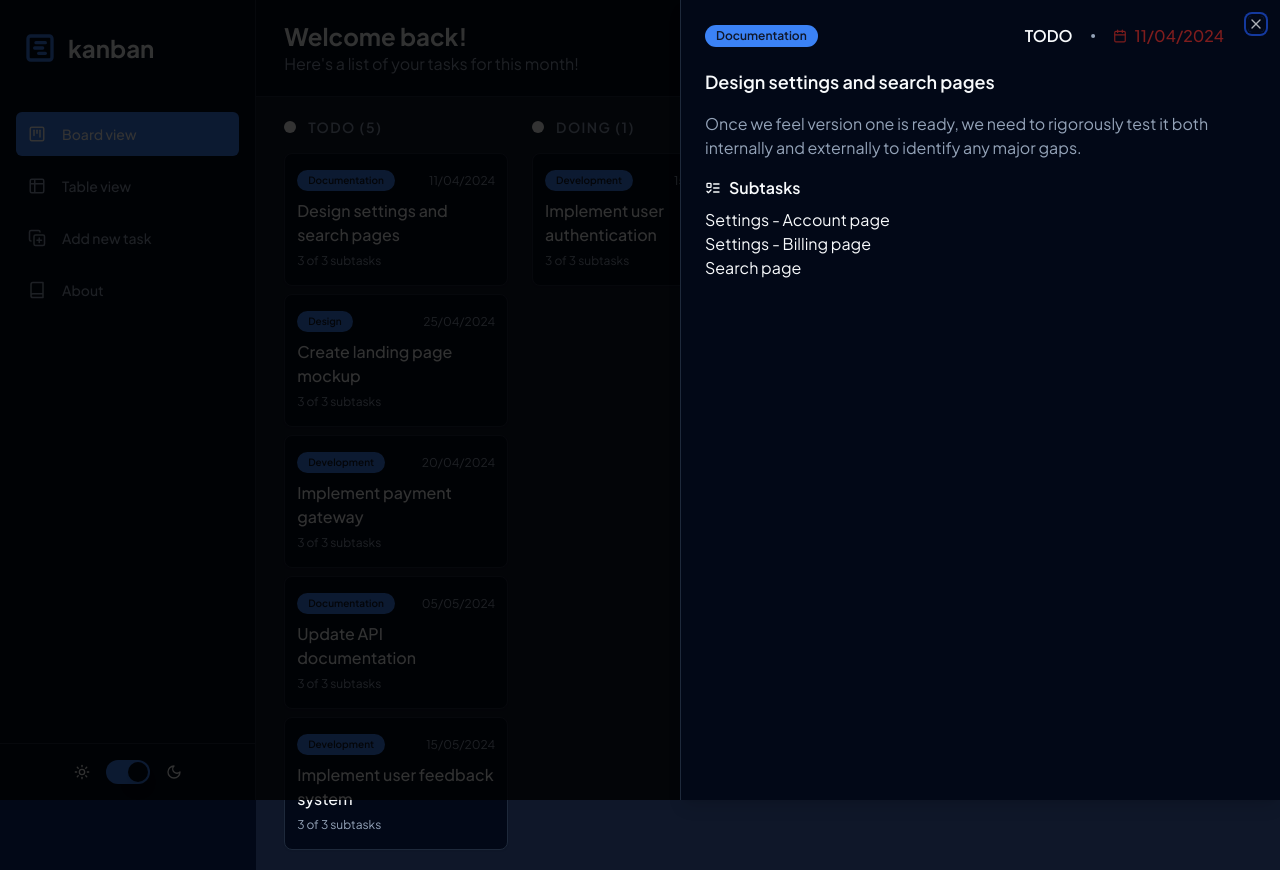
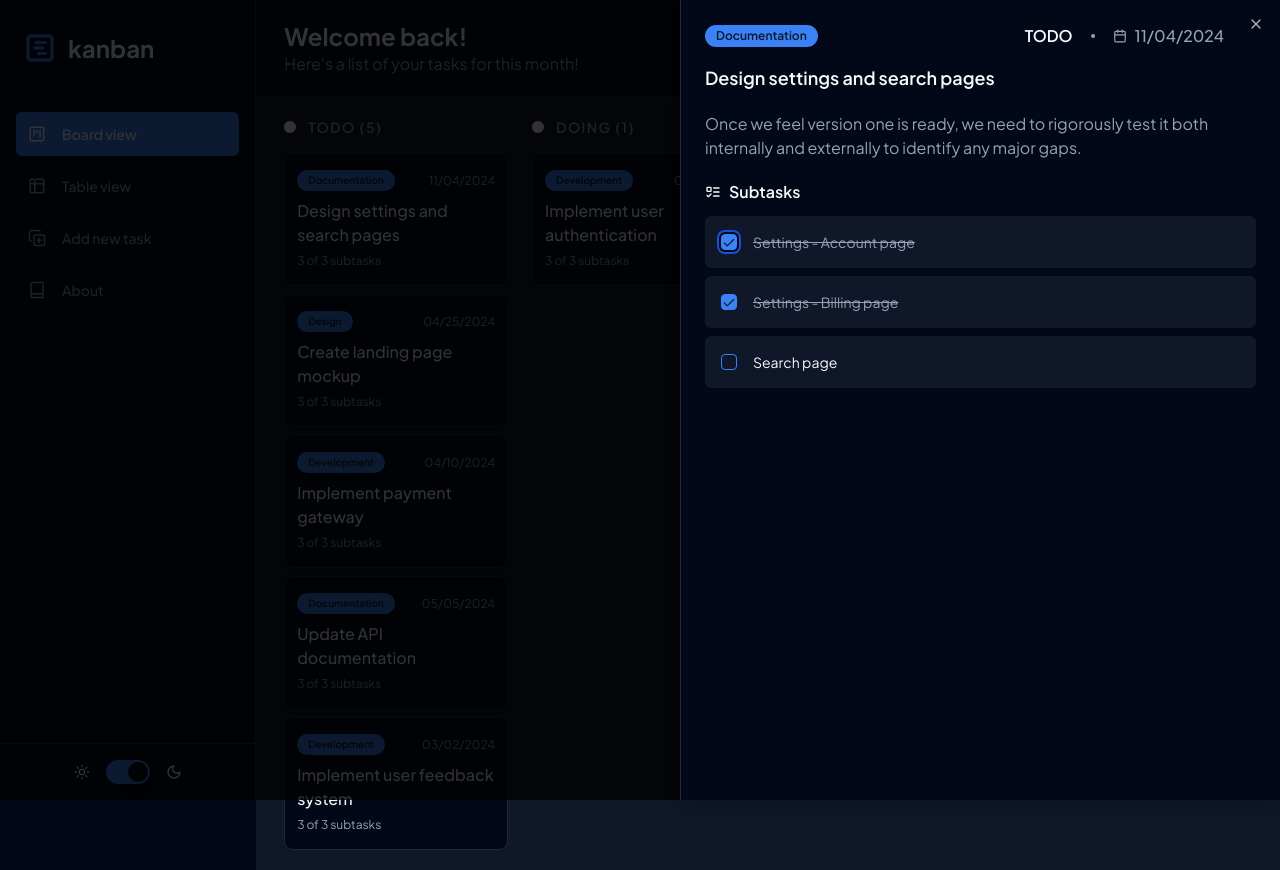
Before and after one commit to kimhuy011199/react-kanban, a React (Vite) app: page / in a window 1280 px wide. Both pictures are taken after a click on the element 396 px from the left and 219 px from the top of the page. Built offline with nearby package versions, Linux system fonts and the light colour scheme.

Commit message:
Handle check subtask item

```diff
--- a/src/components/DetailTodoSheet.tsx
+++ b/src/components/DetailTodoSheet.tsx
@@ -3,6 +3,7 @@ import {
   Sheet,
   SheetContent,
   SheetDescription,
+  SheetFooter,
   SheetHeader,
   SheetTitle,
   SheetTrigger,
@@ -11,6 +12,7 @@ import { Task } from '@/lib/interface';
 import { CalendarIcon, Dot, ListTodo } from 'lucide-react';
 import { Badge } from './ui/badge';
 import { twMerge } from 'tailwind-merge';
+import SubtasksForm from './SubtasksForm';
 
 const DetailTodoSheet = ({
   children,
@@ -19,15 +21,14 @@ const DetailTodoSheet = ({
   children: ReactNode;
   task: Task;
 }) => {
-  const isMetDeadline = new Date(task.deadline) > new Date();
-  console.log(new Date(task.deadline), isMetDeadline);
+  const isMetDeadline = new Date(task.deadline) < new Date();
 
   return (
     <Sheet>
       <SheetTrigger asChild>{children}</SheetTrigger>
-      <SheetContent className="sm:max-w-[600px] overflow-y-scroll max-h-screen">
+      <SheetContent className="sm:max-w-[600px] overflow-y-scroll max-h-screen flex flex-col">
         <SheetHeader>
-          <div className="flex justify-between items-center pr-8 pb-5 text-base">
+          <div className="flex justify-between items-center pr-8 text-base">
             <Badge>{task.label}</Badge>
             <div className="flex items-center gap-2">
               <span className="uppercase font-semibold">{task.status}</span>
@@ -44,27 +45,20 @@ const DetailTodoSheet = ({
             </div>
           </div>
         </SheetHeader>
-        <div className="flex flex-col gap-4">
+        <div className="flex flex-col gap-5">
           <SheetTitle>{task.title}</SheetTitle>
           <SheetDescription className="text-base">
-            {task.description}
+            {task.description || 'No description'}
           </SheetDescription>
           <div>
             <div className="flex items-center">
               <ListTodo size={16} />
               <span className="pl-2 font-semibold">Subtasks</span>
             </div>
-            <ul className="mt-2">
-              {task.subtasks.map((subtask) => (
-                <li key={subtask.id}>
-                  <div>
-                    <span>{subtask.title}</span>
-                  </div>
-                </li>
-              ))}
-            </ul>
+            <SubtasksForm subtasks={task.subtasks} />
           </div>
         </div>
+        <SheetFooter className="flex gap-2 mt-auto"></SheetFooter>
       </SheetContent>
     </Sheet>
   );
--- /dev/null
+++ b/src/components/SubtasksForm.tsx
@@ -0,0 +1,45 @@
+import { useState } from 'react';
+import { Subtask } from '@/lib/interface';
+import { Checkbox } from './ui/checkbox';
+import { Label } from './ui/label';
+import { twMerge } from 'tailwind-merge';
+
+const SubtasksForm = ({ subtasks }: { subtasks: Subtask[] }) => {
+  const [subtasksList, setSubtasksList] = useState([...subtasks]);
+
+  const handleChangeSubtasks = (id: string) => {
+    const subtask = subtasksList.find((item) => item.id === id);
+    if (subtask) {
+      subtask.isCompleted = !subtask.isCompleted;
+    }
+    setSubtasksList([...subtasksList]);
+  };
+
+  return (
+    <ul className="flex flex-col gap-2 mt-3">
+      {subtasksList.map((item) => (
+        <li key={item.id}>
+          <div className="flex items-center bg-muted px-4 rounded-md hover:bg-secondary">
+            <Checkbox
+              id={item.id}
+              checked={item.isCompleted}
+              onCheckedChange={() => handleChangeSubtasks(item.id)}
+              className="cursor-pointer px-0"
+            />
+            <Label
+              htmlFor={item.id}
+              className={twMerge(
+                'font-normal cursor-pointer w-full p-4 block leading-5',
+                item.isCompleted ? 'line-through text-muted-foreground' : ''
+              )}
+            >
+              {item.title}
+            </Label>
+          </div>
+        </li>
+      ))}
+    </ul>
+  );
+};
+
+export default SubtasksForm;
--- a/src/data.json
+++ b/src/data.json
@@ -33,7 +33,7 @@
         "label": "Design",
         "title": "Create landing page mockup",
         "description": "Design a visually appealing mockup for the landing page.",
-        "deadline": "25/04/2024",
+        "deadline": "04/25/2024",
         "status": "todo",
         "subtasks": [
           {
@@ -44,7 +44,7 @@
           {
             "id": "2",
             "title": "Select color palette",
-            "isCompleted": false
+            "isCompleted": true
           },
           {
             "id": "3",
@@ -58,7 +58,7 @@
         "label": "Development",
         "title": "Implement payment gateway",
         "description": "Integrate a payment gateway for processing online transactions.",
-        "deadline": "20/04/2024",
+        "deadline": "04/10/2024",
         "status": "todo",
         "subtasks": [
           {
@@ -108,7 +108,7 @@
         "label": "Development",
         "title": "Implement user feedback system",
         "description": "Integrate a system for collecting and processing user feedback.",
-        "deadline": "15/05/2024",
+        "deadline": "03/02/2024",
         "status": "todo",
         "subtasks": [
           {
@@ -129,7 +129,7 @@
         "label": "Development",
         "title": "Implement user authentication",
         "description": "Integrate OAuth for user authentication.",
-        "deadline": "15/04/2024",
+        "deadline": "04/15/2024",
         "status": "doing",
         "subtasks": [
           {
@@ -160,7 +160,7 @@
         "label": "Design",
         "title": "Revise UI mockups",
         "description": "Incorporate feedback from stakeholders and refine UI designs.",
-        "deadline": "25/04/2024",
+        "deadline": "04/25/2024",
         "status": "pending",
         "subtasks": [
           {
@@ -180,7 +180,7 @@
         "label": "Testing",
         "title": "Conduct usability testing",
         "description": "Test the application with real users to gather feedback.",
-        "deadline": "20/04/2024",
+        "deadline": "04/20/2024",
         "status": "pending",
         "subtasks": [
           {
```
